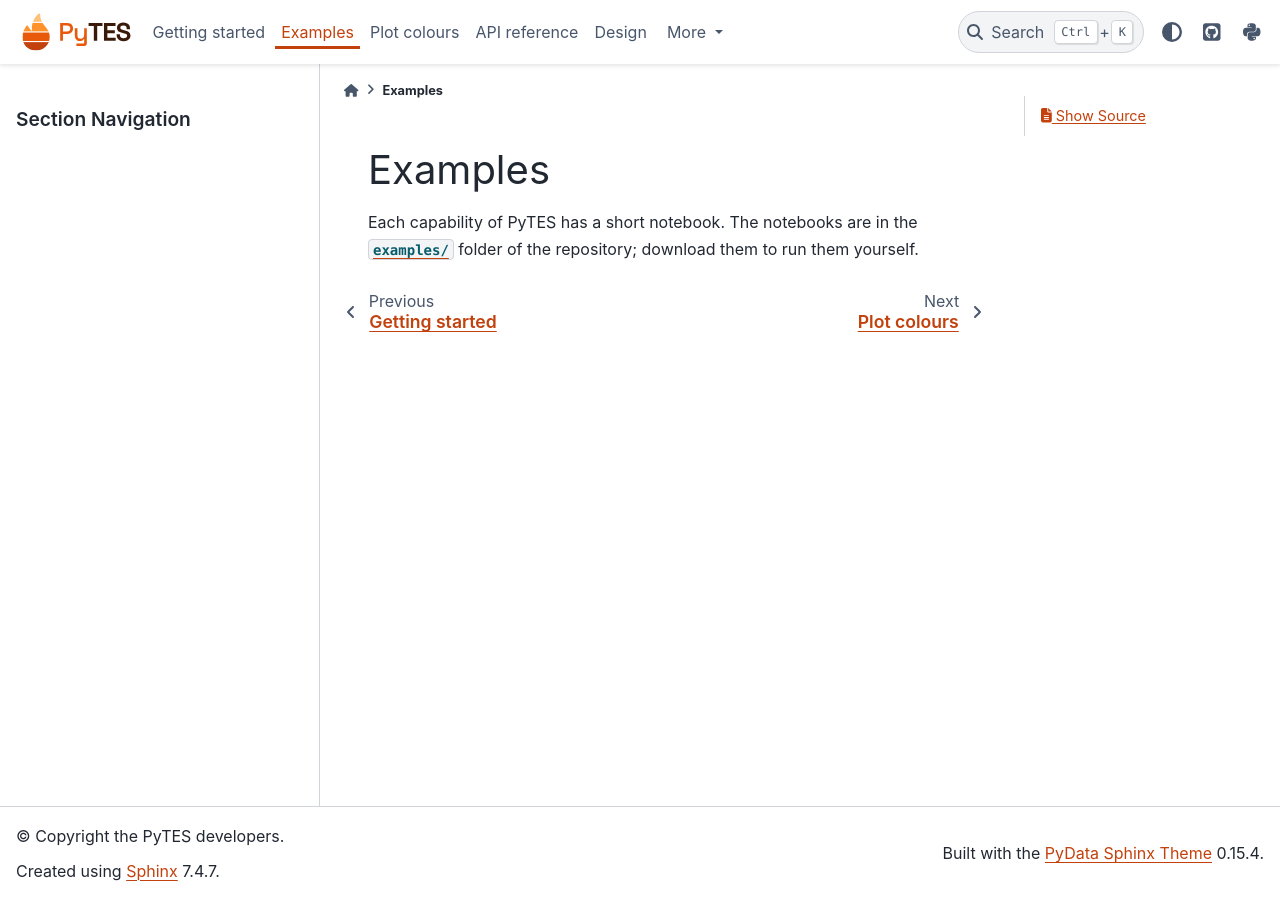
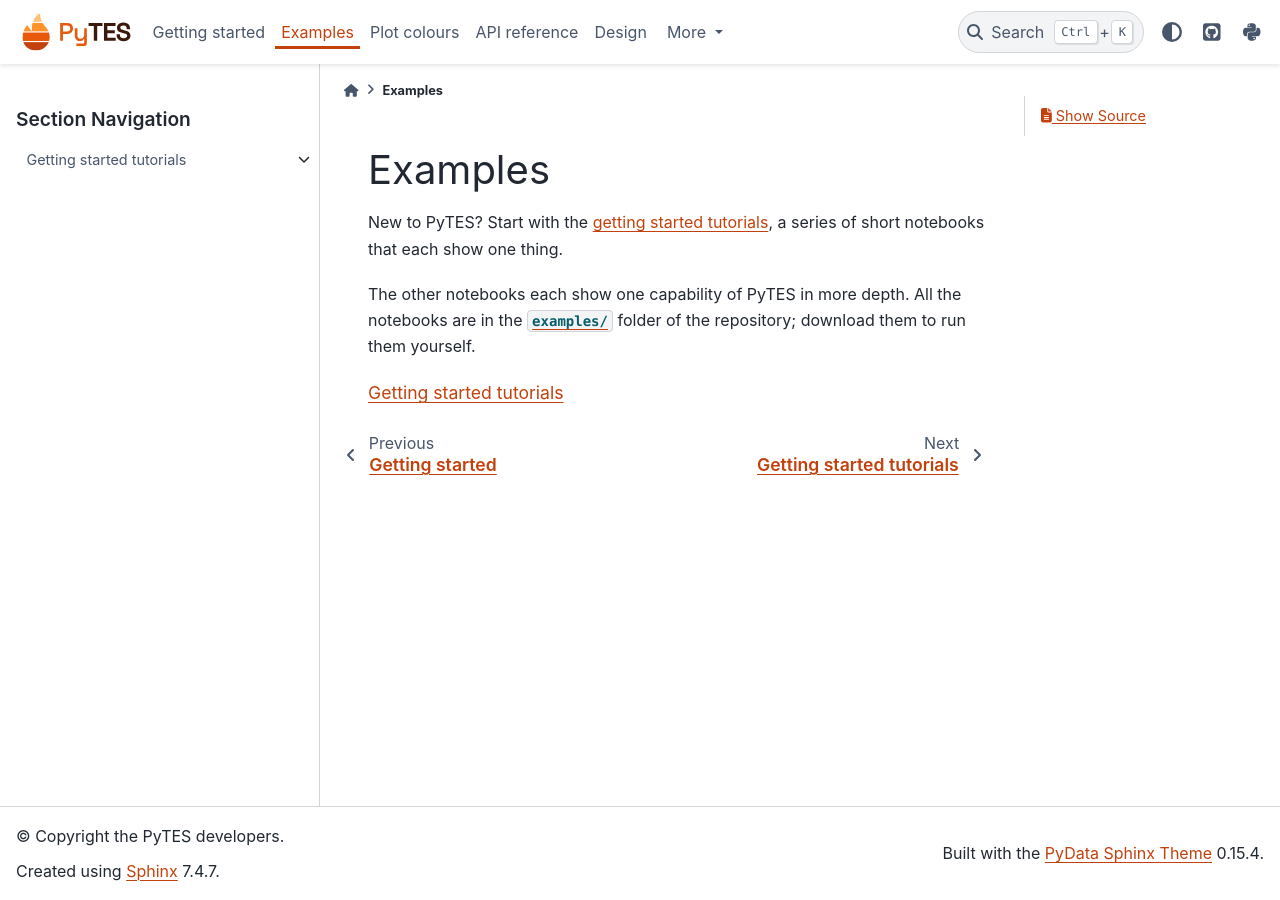
Before and after one commit to mmsg-warwick/PyTES, a Sphinx documentation site: the page built from docs/examples/index.md, in a window 1280 px wide. Built offline with Sphinx 7.4.7 and the PyData theme 0.15.4, drawn with Linux system fonts in a browser that asks for light colours; pages that are not in the unit, such as notebooks, are missing from menus.

Commit message:
Add a series of getting started tutorials
Six short notebooks in examples/getting_started/, each showing one thing:
running a model, the finned-tube models, the packed-bed models, changing
parameter values, plotting, and experiments. The documentation site renders
them under a new Getting started section of the examples, and the README and
the getting started page point to them.

The notebooks are run with their widget state stored, so that the interactive
plots appear on the site as well.

Co-Authored-By: Claude Opus 5.5 <noreply@anthropic.com>

````diff
--- a/docs/conf.py
+++ b/docs/conf.py
@@ -52,8 +52,9 @@ language = "en_GB"
 # each build (the copies are gitignored). They are rendered from their committed outputs,
 # never executed here: CI already runs them (nbmake)
 _NOTEBOOKS = DOCS / "examples"
-for _notebook in sorted((ROOT / "examples").glob("*.ipynb")):
-    shutil.copy2(_notebook, _NOTEBOOKS / _notebook.name)
+for _folder in ["", "getting_started"]:
+    for _notebook in sorted((ROOT / "examples" / _folder).glob("*.ipynb")):
+        shutil.copy2(_notebook, _NOTEBOOKS / _folder / _notebook.name)
 
 nb_execution_mode = "off"
 myst_enable_extensions = ["dollarmath", "amsmath"]
--- a/docs/examples/index.md
+++ b/docs/examples/index.md
@@ -1,11 +1,21 @@
 # Examples
 
-Each capability of PyTES has a short notebook. The notebooks are in the
-[`examples/`](https://github.com/mmsg-warwick/PyTES/tree/main/examples) folder of the
-repository; download them to run them yourself.
+New to PyTES? Start with the [getting started tutorials](getting_started/index.md), a
+series of short notebooks that each show one thing.
+
+The other notebooks each show one capability of PyTES in more depth. All the notebooks are
+in the [`examples/`](https://github.com/mmsg-warwick/PyTES/tree/main/examples) folder of
+the repository; download them to run them yourself.
 
 ```{toctree}
 :maxdepth: 1
+
+getting_started/index
+```
+
+```{toctree}
+:maxdepth: 1
+:caption: Capabilities
 
 finned_tube_models
 packed_bed_models
````
Also changed, not shown: README.md (+4 -0 lines), changelog.d/47.improvement.md (added, +1 -0 lines), docs/examples/getting_started/index.md (added, +18 -0 lines), docs/getting_started.md (+3 -0 lines), docs/index.md (+2 -1 lines), 7 other files.
